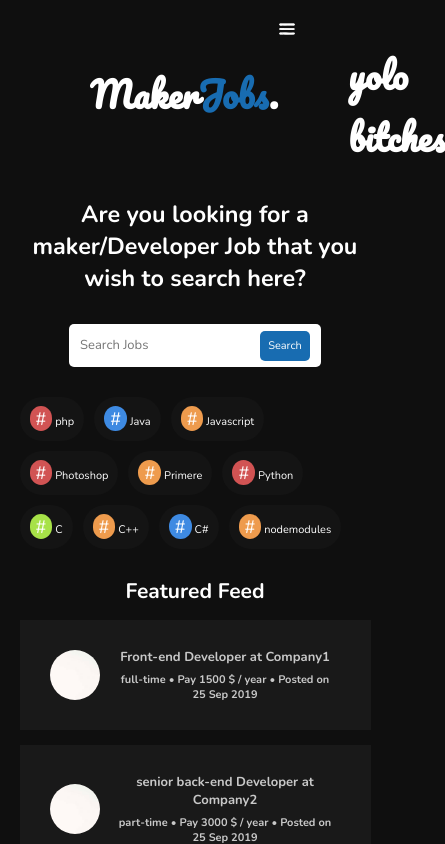
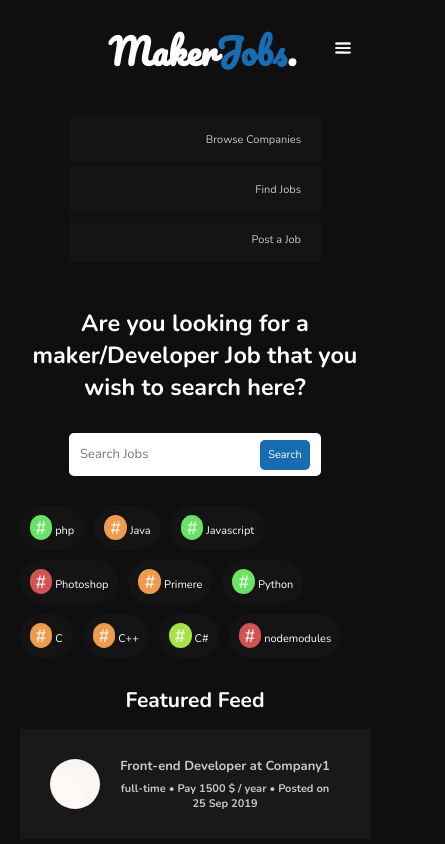
Before and after one commit to LiGHT0908/MakerJobs, a React (Create React App) app: page / in a window 390 px wide. Both pictures are taken after a click on the link 342 px from the left and 52 px from the top of the page. Shown: the top 844 px of the page, 445 px wide, since content can reach past the window. Built offline with nearby package versions, Linux system fonts and the light colour scheme.

Commit message:
Header - dropdown menu added

```diff
--- a/src/Pages/Home/Home.css
+++ b/src/Pages/Home/Home.css
@@ -10,7 +10,43 @@
     margin: 10px;
 
 }
+.hold{
+    position:relative;
+}
 
+.menuoverlay{
+    margin: 0 auto;
+    width:60%;
+    text-align: center;
+    padding:10px 30px;
+
+}
+.menuoverlay ul{
+    list-style-type: none;
+}
+.menuoverlay ul li{
+    text-align:right;
+
+    font-size:13px;
+    margin:5px 0;
+    padding:15px 20px;
+    background: rgb(20, 20, 20);;
+    border-radius: 2px;
+    -webkit-transition: 0.3s ease-in-out;
+    -moz-transition: 0.3s ease-in-out;
+    -o-transition: 0.3s ease-in-out;
+}
+.menuoverlay ul li a{
+    text-decoration: none;
+    color:rgb(200,200,200);
+
+}
+.menuoverlay ul li:hover{
+    -webkit-transform: translate(-1em,0);
+    -moz-transform: translate(-1em,0);
+    -o-transform: translate(-1em,0);
+    -ms-transform: translate(-1em,0);
+}
 @media screen and (max-width:1366px){
     .home-content-container{
         margin : 50px auto;
@@ -39,6 +75,12 @@
     .home-quote{
         font-size:  20px;
     }
+    .menuoverlay ul li{
+        font-size:11px;
+    }
+    .menuoverlay{
+        width:80%
+    }
 
 }
 @media screen and (max-width:375px){
--- a/src/Pages/Home/Home.js
+++ b/src/Pages/Home/Home.js
@@ -7,19 +7,52 @@ import './Home.css'
 
 
 class Home extends React.Component{
+    constructor(){
+        super();
+        this.state = {
+            togglemenu:false
+        }
+    }
+
+    toggleMenu = () =>
+    {
+        if (this.state.togglemenu){
+            this.setState({togglemenu:false})
+        }
+        else
+        {
+            this.setState({togglemenu:true});
+        }
+    }
 
 	render() {
+        let menu;
+        if (this.state.togglemenu)
+        {
+            menu = (
+
+                <div className="menuoverlay">
+                    <ul>
+                    <li><a href="">Browse Companies</a></li>
+                    <li><a href="">Find Jobs</a></li>
+                    <li><a href="">Post a Job</a></li>
+                    </ul>
+                </div>
+
+            )
+        }
 		return(
 			<div className="body">
-				<Header />
-                <div className="home-content-container">
-
-                    <div className="home-quote">
-                        <h3>Are you looking for a maker/Developer Job that you wish to search here?</h3>
+				<Header togglemenu={this.toggleMenu.bind(this)} />
+                <div className="hold">
+                    {menu}
+                    <div className="home-content-container">
+                        <div className="home-quote">
+                            <h3>Are you looking for a maker/Developer Job that you wish to search here?</h3>
+                        </div>
+                        <Search placeHolder="Search Jobs" buttonTitle="Search"/>
+                        <Feed />
                     </div>
-                    <Search placeHolder="Search Jobs" buttonTitle="Search"/>
-                    <Feed />
-
                 </div>
                 <Footer />
             </div>
--- a/src/components/Header/Header.css
+++ b/src/components/Header/Header.css
@@ -19,6 +19,20 @@
     color : rgb(24, 108, 177);
     font-family: pacifico;
 }
+
+.dropmenu{
+    margin:10px auto;
+    max-width:50%;
+}
+.dropmenu ul{
+    list-style-type: none;
+}
+.dropmenu ul li{
+    text-align: right;
+    padding:10px;
+    font-size: 14px;
+}
+
 @media only screen and (max-width:577px){
     .Header{
         justify-content: space-around;
--- a/src/components/Header/Header.js
+++ b/src/components/Header/Header.js
@@ -3,12 +3,38 @@ import Nav from '../Nav/Nav';
 import './Header.css'
 
 class Header extends React.Component{
+    constructor(props){
+        super(props);
+        this.state = {
+            toggleDropdown : false
+        }
+    }
 
-    render(){
+
+
+    render = () => {
+        if(this.state.toggleDropdown){
+            var dropmenu = (
+                <div>
+                    <div className="dropmenu">
+                        <ul>
+                            <li>Browse Companies</li>
+                            <li>Find Jobs</li>
+                            <li>Post a Job</li>
+                        </ul>
+                    </div>
+                </div>
+            )
+        }
         return(
-            <div className="Header">
-                <h1>Maker<span>Jobs</span>.</h1>
-                <Nav />
+            <div>
+                <div className="Header">
+                    <h1>Maker<span>Jobs</span>.</h1>
+                    <Nav dropit={this.props.togglemenu.bind(this)}/>
+                </div>
+
+                {dropmenu}
+
             </div>
         )
     }
--- a/src/components/Nav/Nav.js
+++ b/src/components/Nav/Nav.js
@@ -15,11 +15,6 @@ class Nav extends React.Component{
     {
         let menu;
         let drop;
-        if(this.state.toggle){
-            drop=(
-            <h1>yolo bitches</h1>
-            )
-        }
         if(this.state.width>768)
         {
             menu = (
@@ -36,7 +31,7 @@ class Nav extends React.Component{
         {
             menu = (
                 <div className="dropdown">
-                    <a onClick={this.toggle}><img src={hamburger}></img></a>
+                    <a onClick={this.props.dropit}><img src={hamburger}></img></a>
                     {drop}
                 </div>
             )
--- a/src/components/Search/Tags/Tags.css
+++ b/src/components/Search/Tags/Tags.css
@@ -29,6 +29,9 @@
     padding-right: 6px;
     padding-left: 6px;
     padding-top: 0.5px;
+    width : 30px;
+    height:30px;
+
 }
 
 @media only screen and (max-width:1000px){
```
Also changed, not shown: 1 other file (tests, documents, lock files or other folders).
